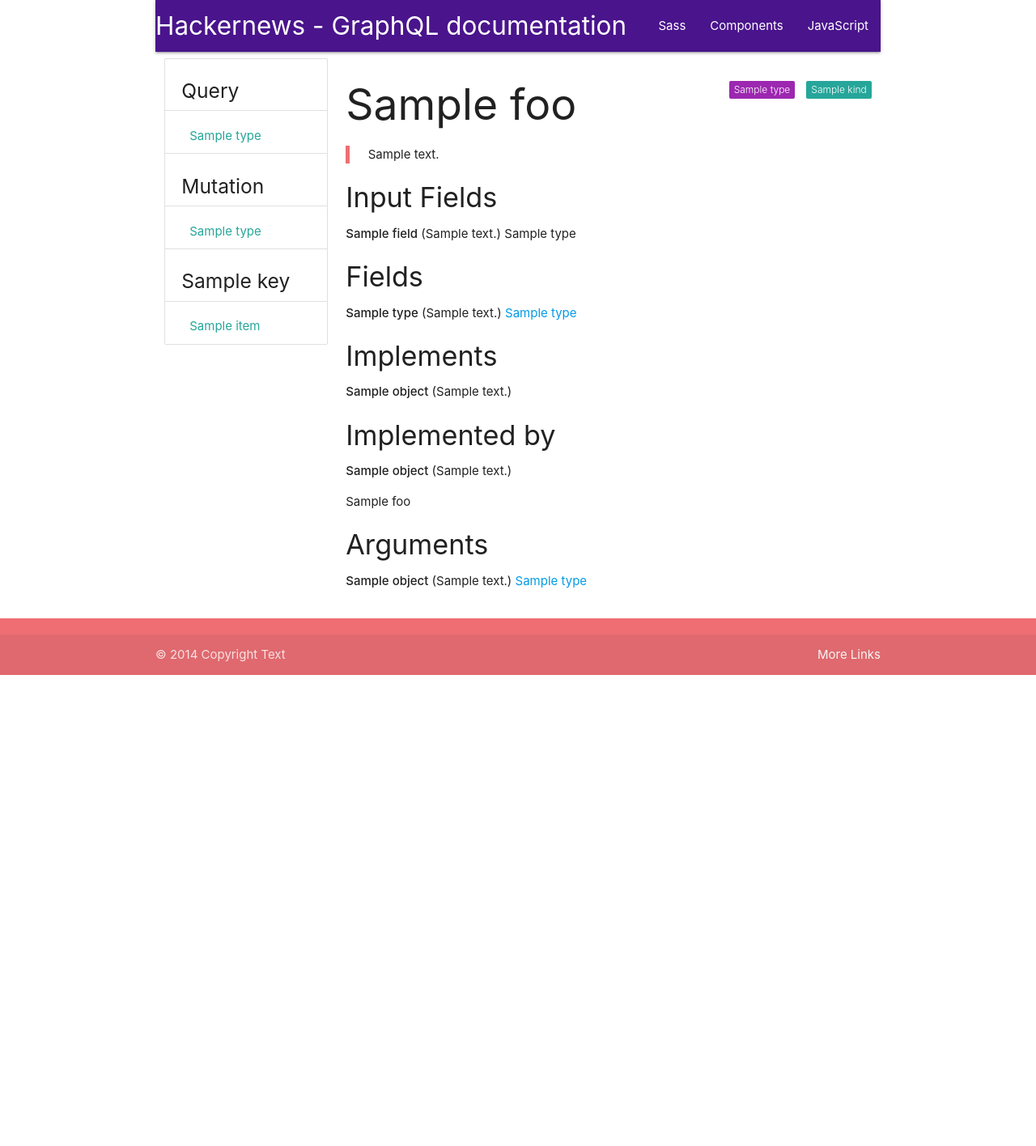
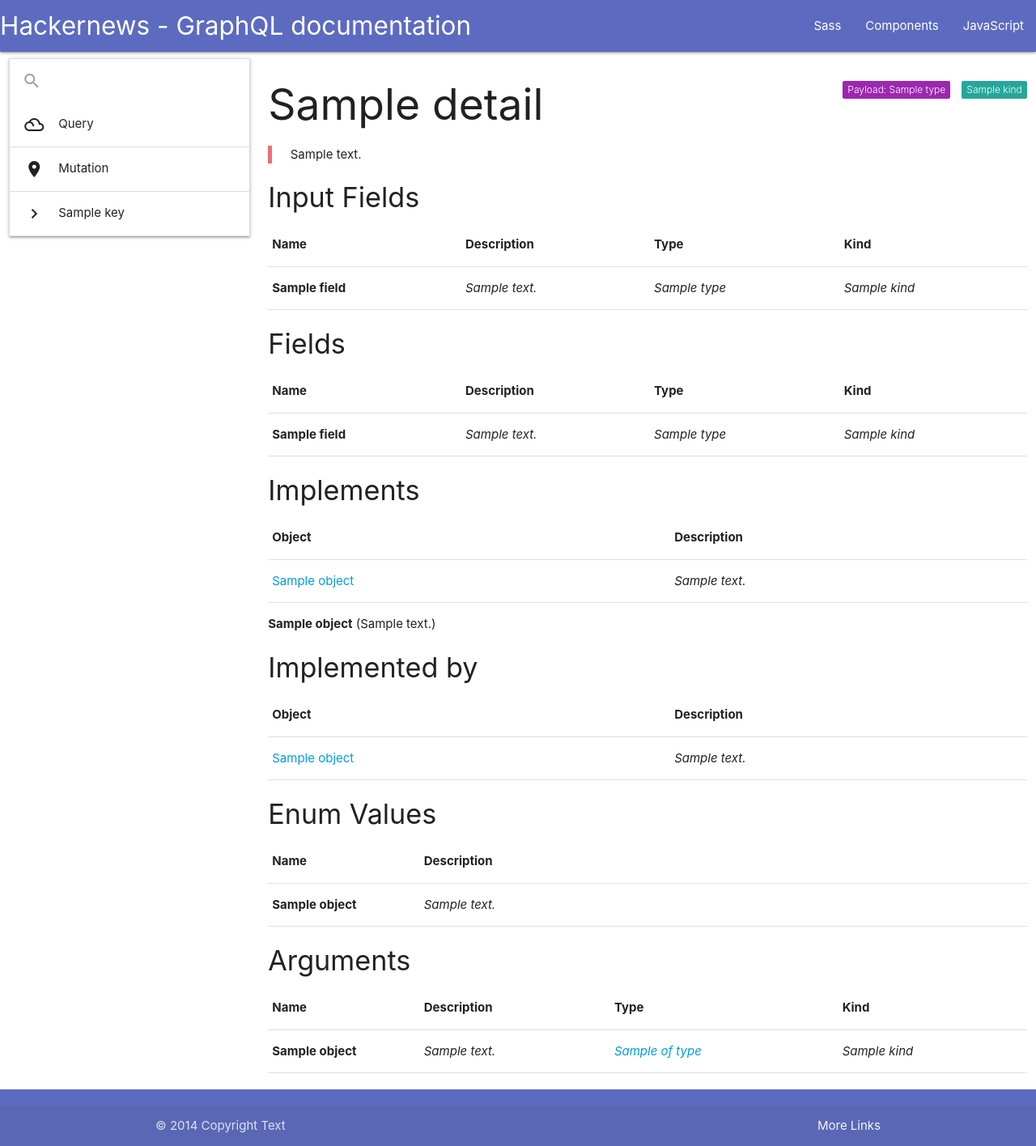
Before and after one commit to thecylax/hackernews-gql, a Django app: template templates/index.html in a window 1280 px wide. Shown: the whole page at 81% size. Before the commit the page ends 834 px from the top, so only its background shows below. Run offline with Django 3.2, Linux system fonts and the light colour scheme; the template is opened without the code that fills it: most values are stand-ins (such as "Sample title", 1, 10 or a date in 2020).

Commit message:
CHANGE template melhorado

```diff
--- a/templates/base.html
+++ b/templates/base.html
@@ -2,23 +2,20 @@
 
 <!DOCTYPE html>
 <html>
-
   <head>
     <meta charset="utf-8" />
-    <meta http-equiv="X-UA-Compatible" content="IE=edge">
+    <meta http-equiv="X-UA-Compatible" content="IE=edge" />
     <title>Hackernews GraphQL API Documentation</title>
-    <meta name="viewport" content="width=device-width, initial-scale=1">
-    <link rel="stylesheet" type="text/css" media="screen" href="{% static " main.css" %}" />
-    <script src="static/js/main.js"></script>
+    <meta name="viewport" content="width=device-width, initial-scale=1.0" />
+    <link rel="stylesheet" type="text/css" media="screen" href="{% static "main.css" %}" />
 
-    <link rel="stylesheet" href="https://cdnjs.cloudflare.com/ajax/libs/materialize/1.0.0/css/materialize.min.css">
-    <link href="https://fonts.googleapis.com/icon?family=Material+Icons" rel="stylesheet">
+    <link href="https://fonts.googleapis.com/icon?family=Material+Icons" rel="stylesheet"/>
+    <link rel="stylesheet" href="https://cdnjs.cloudflare.com/ajax/libs/materialize/1.0.0/css/materialize.min.css"/>
   </head>
 
   <body>
-    <div class="container">
     <nav>
-            <div class="nav-wrapper purple darken-4">
+        <div class="nav-wrapper indigo lighten-1">
             <a href="#" class="brand-logo">Hackernews - GraphQL documentation</a>
             <ul id="nav-mobile" class="right hide-on-med-and-down">
             <li><a href="sass.html">Sass</a></li>
@@ -27,10 +24,11 @@
             </ul>
         </div>
     </nav>
-        {% block content %}
-        {% endblock %}
+
+    <div>
+      {% block content %} {% endblock %}
     </div>
-    <footer class="page-footer">
+    <footer class="page-footer indigo lighten-1">
       <div class="footer-copyright">
         <div class="container">
           © 2014 Copyright Text
@@ -38,7 +36,8 @@
         </div>
       </div>
     </footer>
+    <script src="https://code.jquery.com/jquery-3.3.1.min.js"></script>
     <script src="https://cdnjs.cloudflare.com/ajax/libs/materialize/1.0.0/js/materialize.min.js"></script>
+    <script type="text/javascript" src="{% static 'js/main.js' %}"></script>
   </body>
-
 </html>
--- a/templates/index.html
+++ b/templates/index.html
@@ -1,108 +1,181 @@
 {% extends 'base.html' %}
 
 {% block content %}
+
 <div class="row">
     <!-- Menu lateral -->
     <div class="col s3">
-        <div class="collection with-header">
-            <h5 class="collection-header">Query</h5>
-            {% for type in schema.queryType.fields %}
-            <a class="collection-item" href="{{ type.name }}.html">{{ type.name }}</a>
-            {% endfor %}
-
-            <h5 class="collection-header">Mutation</h5>
-            {% for type in schema.mutationType.fields %}
-            <a class="collection-item" href="{{ type.name }}.html">{{ type.name }}</a>
-            {% endfor %}
-
-            {% for key, value in menu.items %}
-            <h5 class="collection-header">{{ key|lower|capfirst }}</h5>
-                {% for item in value %}
-                <a class="collection-item" href="{{ item }}.html">{{ item }}</a>
-                {% endfor %}
-            {% endfor %}
-        </div>
+        {% block menu %}
+            {% include 'nav.html' %}
+        {% endblock %}
     </div>
 
     <!-- Detalhes -->
     <div class="col s9 section">
         <h2>
-            {{ foo.name }}
-            {% if foo.kind %}
+            {{ detail.name }}
+            {% if detail.kind %}
             <span class="new badge" data-badge-caption="">
-                {{ foo.kind }}
+                {{ detail.kind }}
             </span>
             {% endif %}
 
-            {% if foo.type %}
+            <!-- query endpoint -->
+            {% if detail.type %}
             <span class="new badge purple" data-badge-caption="">
-                {{ foo.type.name }}
+                Payload: {{ detail.type.name }}
             </span>
             {% endif %}
         </h2>
-        <blockquote>{{ foo.description }}</blockquote>
+        <blockquote>{{ detail.description }}</blockquote>
 
 
-        {% if foo.inputFields %}
+        {% if detail.inputFields %}
         <h4>Input Fields</h4>
+        <table class="compact-table">
+            <thead>
+                <tr>
+                    <th>Name</th>
+                    <th>Description</th>
+                    <th>Type</th>
+                    <th>Kind</th>
+                </tr>
+            </thead>
+            <tbody>
+                {% for field in detail.inputFields %}
+                <tr>
+                    <td><b>{{ field.name }}</b></td>
+                    <td><i>{{ field.description }}</i></td>
+                    <td><i>{{ field.type.name }}</i></td>
+                    <td><i>{{ field.type.kind }}</i></td>
+                </tr>
+                {% endfor %}
+            </tbody>
+        </table>
+        {% endif %}
+
+        {% if detail.fields %}
+        <h4>Fields</h4>
+        <table class="compact-table">
+            <thead>
+                <tr>
+                    <th>Name</th>
+                    <th>Description</th>
+                    <th>Type</th>
+                    <th>Kind</th>
+                </tr>
+            </thead>
+            <tbody>
+                {% for field in detail.fields %}
+                <tr>
+                    <td><b>{{ field.name }}</b></td>
+                    <td><i>{{ field.description }}</i></td>
+                    <td><i>{{ field.type.name }}</i></td>
+                    <td><i>{{ field.type.kind }}</i></td>
+                </tr>
+                {% endfor %}
+            </tbody>
+        </table>
+        {% endif %}
+
+        {% if detail.interfaces %}
+        <h4>Implements</h4>
+        <table class="compact-table">
+            <thead>
+                <tr>
+                    <th scope="col">Object</th>
+                    <th scope="col">Description</th>
+                </tr>
+            </thead>
+            <tbody>
+                {% for object in detail.interfaces %}
+                <tr>
+                    <td><a href="{{ object.name }}.html">{{ object.name }}</a></td>
+                    <td><i>{{ object.description }}</i></td>
+                </tr>
+                {% endfor %}
+            </tbody>
+        </table>
+
         <ul>
-            {% for field in foo.inputFields %}
-            <li>
-                <strong>{{ field.name }}</strong> ({{ field.description }}) {{ field.type.name }}
-            </li>
+            {% for object in detail.interfaces %}
+            <li><b>{{ object.name }}</b> ({{ object.description }})</li>
             {% endfor %}
         </ul>
         {% endif %}
 
-        {% if foo.fields %}
-        <h4>Fields</h4>
-        <ul>
-            {% for field in foo.fields %}
-            <li>
-                <div>
-                    <strong>{{ field.name }}</strong> ({{ field.description }})
-                    <a href="{{ field.type.name }}.html">{{ field.type.name }}</a>
-                </div>
-            </li>
-            {% endfor %}
-        </ul>
+        {% if detail.possibleTypes %}
+        <h4>Implemented by</h4>
+        <table class="compact-table">
+            <thead>
+                <tr>
+                    <th scope="col">Object</th>
+                    <th scope="col">Description</th>
+                </tr>
+            </thead>
+            <tbody>
+                {% for object in detail.possibleTypes %}
+                <tr>
+                    <td><a href="{{ object.name }}.html">{{ object.name }}</a></td>
+                    <td><i>{{ object.description }}</i></td>
+                </tr>
+                {% endfor %}
+            </tbody>
+        </table>
         {% endif %}
 
-        {% if foo.interfaces %}
-        <h4>Implements</h4>
-        <ul>
-            {% for object in foo.interfaces %}
-            <li><strong>{{ object.name }}</strong> ({{ object.description }})</li>
-            {% endfor %}
-        </ul>
+        {% if detail.enumValues %}
+        <h4>Enum Values</h4>
+        <table class="compact-table">
+            <thead>
+                <tr>
+                    <th style="width: 20%">Name</th>
+                    <th>Description</th>
+                </tr>
+            </thead>
+            <tbody>
+                {% for object in detail.enumValues %}
+                <tr>
+                    <td><b>{{ object.name }}</b></td>
+                    <td><i>{{ object.description }}</i></td>
+                </tr>
+                {% endfor %}
+            </tbody>
+        </table>
+
         {% endif %}
 
-        {% if foo.possibleTypes %}
-        <h4>Implemented by</h4>
-        <ul>
-            {% for object in foo.possibleTypes %}
-            <li><strong>{{ object.name }}</strong> ({{ object.description }})</li>
-            {% endfor %}
-        </ul>
+        {% if detail.args %}
+        <h4>Arguments</h4>
+        <table class="compact-table">
+            <thead>
+                <tr>
+                    <th style="width: 20%">Name</th>
+                    <th>Description</th>
+                    <th>Type</th>
+                    <th>Kind</th>
+                </tr>
+            </thead>
+            <tbody>
+                {% for object in detail.args %}
+                <tr>
+                    <td><b>{{ object.name }}</b></td>
+                    <td><i>{{ object.description }}</i></td>
+                    {% if object.type.ofType %}
+                        <td>
+                            <i><a href="{{ object.type.ofType.name }}.html">{{ object.type.ofType.name }}</a></i>
+                        </td>
+                        <td><i>{{ object.type.ofType.kind }}</i></td>
+                    {% else %}
+                        <td><i>{{ object.type.name }}</i></td>
+                        <td><i>{{ object.type.kind }}</i></td>
+                    {% endif %}
+                </tr>
+                {% endfor %}
+            </tbody>
+        </table>
         {% endif %}
-
-        {{ foo }}
-        {% if foo.args %}
-        <h4>Arguments</h4>
-        <ul>
-            {% for object in foo.args %}
-            <li>
-                <div>
-                    <strong>{{ object.name }}</strong> ({{ object.description }})
-                    <a href="{{ foo.type.name }}.html">{{ foo.type.name }}</a>
-                </div>
-            </li>
-            {% endfor %}
-        </ul>
-        {% endif %}
-
     </div>
-
 </div>
 
 {% endblock %}
--- a/templates/nav.html
+++ b/templates/nav.html
@@ -1,11 +1,64 @@
-<nav>
+{% block menu %}
+
+<ul class="collapsible">
+  <li>
     <div class="nav-wrapper">
-        <a href="#" class="brand-logo">
-            {{ foo.name }} - {{ foo.description }}
+      <form>
+        <div class="input-field">
+          <input id="search" type="search" required />
+          <label class="label-icon" for="search"
+            ><i class="material-icons">search</i></label
+          >
+          <i class="material-icons">close</i>
+        </div>
+      </form>
+    </div>
+  </li>
+  <li>
+    <div class="collapsible-header">
+      <i class="material-icons">filter_drama</i>Query
+    </div>
+    {% for type in schema.queryType.fields %}
+    <div class="collapsible-body">
+      <span>
+        <a class="collection-item" href="{{ type.name }}.html">
+          {{ type.name }}
         </a>
+      </span>
     </div>
-</nav>
+    {% endfor %}
+  </li>
+  <li>
+    <div class="collapsible-header">
+      <i class="material-icons">place</i>Mutation
+    </div>
+    {% for type in schema.mutationType.fields %}
+    <div class="collapsible-body">
+      <span>
+        <a class="collection-item" href="{{ type.name }}.html">{{ type.name }}</a>
+      </span>
+    </div>
+    {% endfor %}
+  </li>
+  {% for key, value in menu.items %}
+  <li>
+    <div class="collapsible-header">
+      <i class="material-icons">chevron_right</i>{{ key | lower | capfirst }}
+    </div>
+    {% for item in value %}
+    <div class="collapsible-body">
+      <span>
+        <a href="{{ item }}.html">{{ item }}</a>
+      </span>
+    </div>
+    {% endfor %}
+  </li>
+  {% endfor %}
+</ul>
 
+{% endblock %}
+
+<!-- <div class="collection with-header">
             <h5 class="collection-header">Query</h5>
             {% for type in schema.queryType.fields %}
             <a class="collection-item" href="{{ type.name }}.html">{{ type.name }}</a>
@@ -16,7 +69,10 @@
             <a class="collection-item" href="{{ type.name }}.html">{{ type.name }}</a>
             {% endfor %}
 
-            <h5 class="collection-header">Objects</h5>
-            {% for type in schema.types %}
-            <a class="collection-item" href="{{ type.name }}.html">{{ type.name }}</a>
+            {% for key, value in menu.items %}
+            <h5 class="collection-header">{{ key|lower|capfirst }}</h5>
+                {% for item in value %}
+                <a class="collection-item" href="{{ item }}.html">{{ item }}</a>
+                {% endfor %}
             {% endfor %}
+        </div> -->
```
Lines whose indentation alone changed are shown as unchanged.
